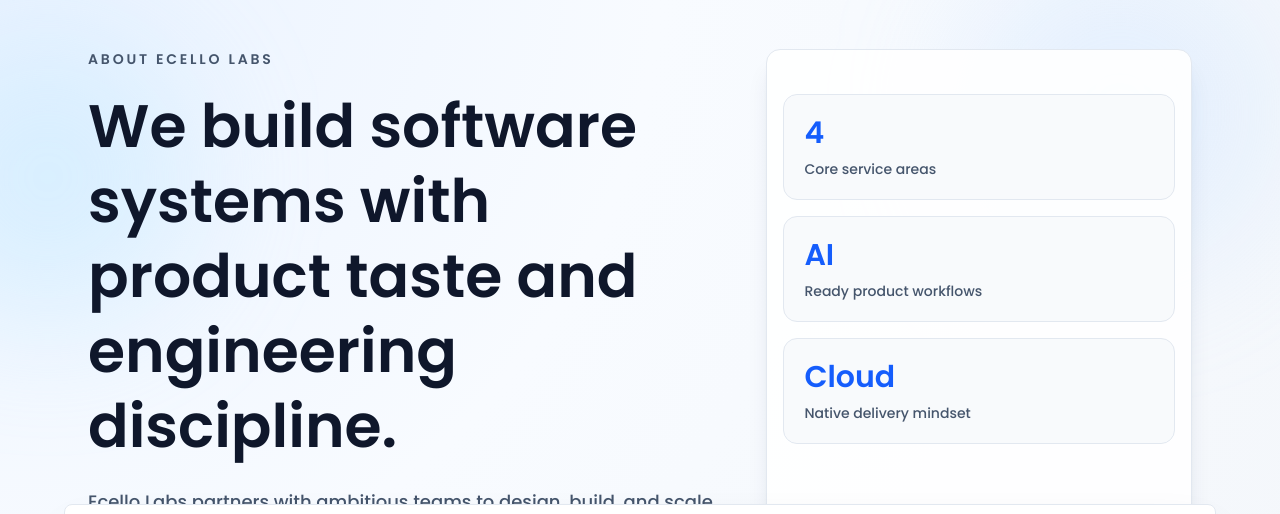
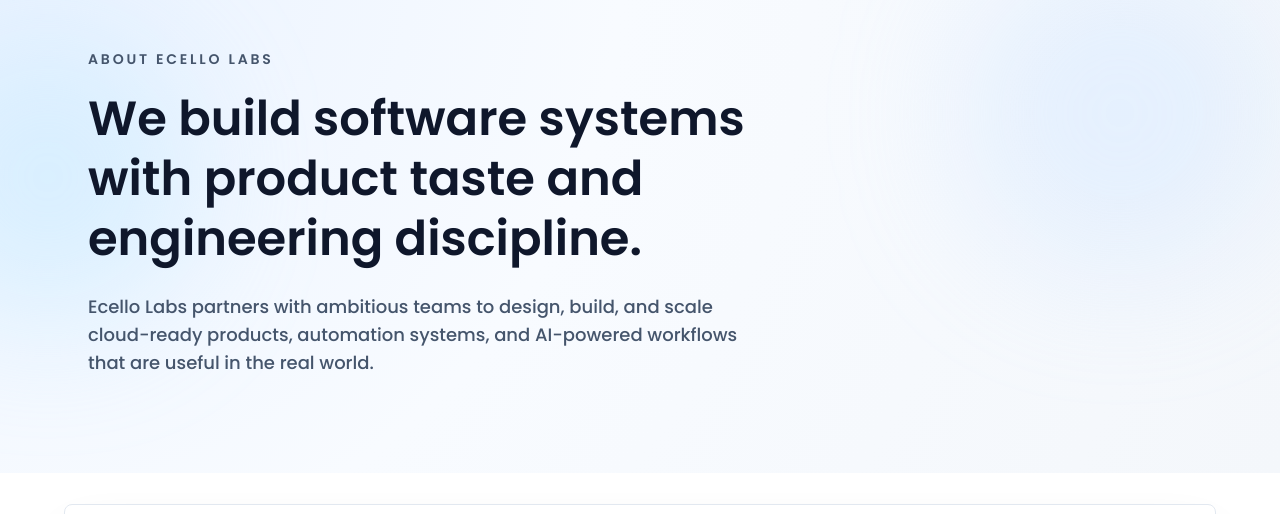
Before and after one commit to ecellolabs/Website, a Next.js app: page /about-us in a window 1280 px wide. Shown: the part 128-642 px from the top of the page. Built offline with nearby package versions, Linux system fonts and the light colour scheme; no server answers.

Commit message:
Patched About Page

```diff
--- a/app/about-us/page.tsx
+++ b/app/about-us/page.tsx
@@ -17,29 +17,18 @@
         <section className="relative overflow-hidden bg-[radial-gradient(circle_at_top_left,_#e9f2ff,_#f8fbff_45%,_#f4f7fb_100%)]">
           <div className="absolute -left-24 top-20 h-72 w-72 rounded-full bg-sky-200/40 blur-3xl" />
           <div className="absolute right-0 top-0 h-80 w-80 rounded-full bg-blue-200/30 blur-3xl" />
-          <div className="relative mx-auto grid w-full max-w-6xl gap-10 px-4 py-20 sm:px-6 lg:grid-cols-[1.2fr_0.8fr] lg:py-24">
+          <div className="relative mx-auto w-full max-w-6xl px-4 py-20 sm:px-6 lg:py-24">
             <div>
               <p className="text-sm font-semibold uppercase tracking-[0.2em] text-slate-600">
                 {p.eyebrow}
               </p>
-              <h1 className="mt-5 max-w-3xl text-4xl font-semibold leading-tight sm:text-5xl lg:text-6xl">
+              <h1 className="mt-5 max-w-3xl text-4xl font-semibold leading-tight sm:text-5xl">
                 {p.heading}
               </h1>
               <p className="mt-6 max-w-2xl text-base leading-7 text-slate-600 sm:text-lg">
                 {p.subheading}
               </p>
             </div>
-
-            <Card className="border-slate-200 bg-white/90 shadow-xl shadow-blue-950/10">
-              <CardContent className="grid gap-4 pt-6">
-                {p.stats.map((stat) => (
-                  <div key={stat.label} className="rounded-xl border border-slate-200 bg-slate-50 p-5">
-                    <p className="text-3xl font-semibold text-blue-600">{stat.value}</p>
-                    <p className="mt-2 text-sm font-medium text-slate-600">{stat.label}</p>
-                  </div>
-                ))}
-              </CardContent>
-            </Card>
           </div>
         </section>
 
```
